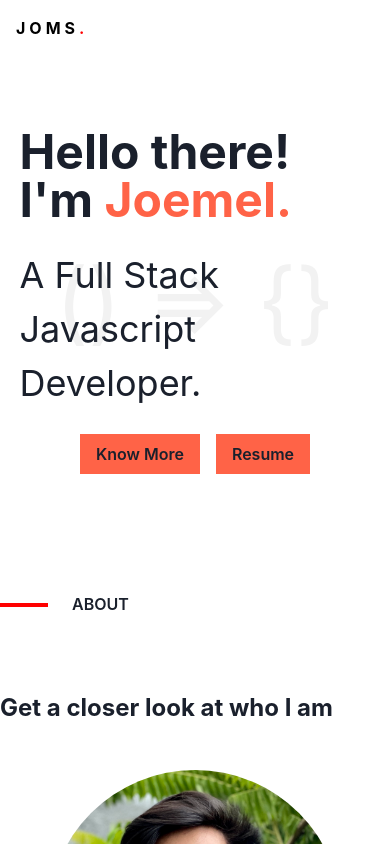
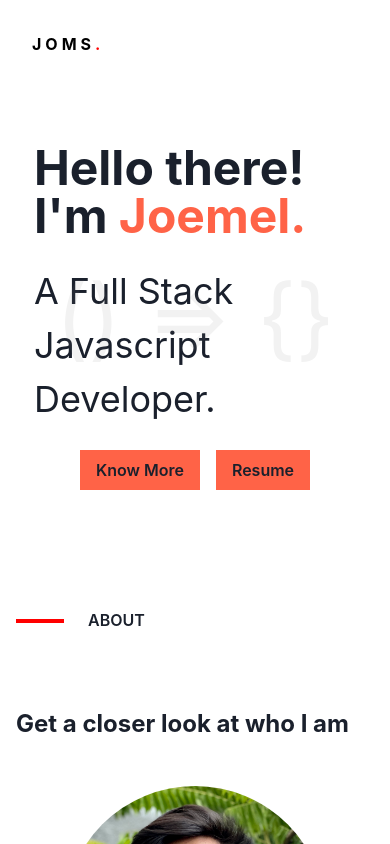
Before and after one commit to jBituin/joemelbituin, a Next.js app: page / in a window 390 px wide. Shown: the top 844 px of the page. Built offline with nearby package versions, Linux system fonts and the light colour scheme.

Commit message:
Add padding on mobile vw

```diff
--- a/components/Layout.tsx
+++ b/components/Layout.tsx
@@ -8,6 +8,7 @@ export const Layout: React.FC = ({ children, ...rest }) => (
     align='center'
     maxW={{ xl: '1400px' }}
     m='0 auto'
+    p={['1rem', '2rem', '']}
     w='100%'
     {...rest}
   >
```
